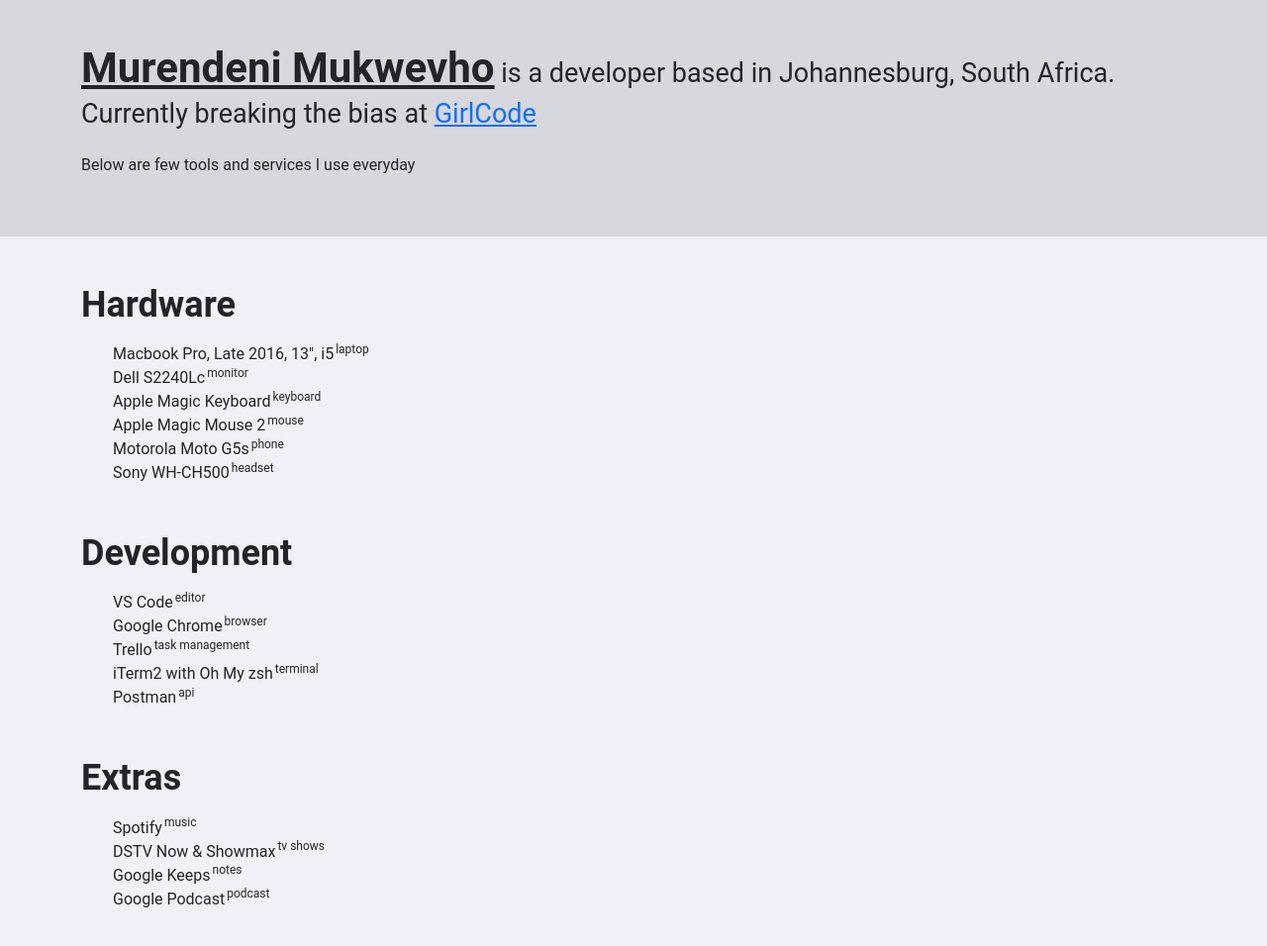
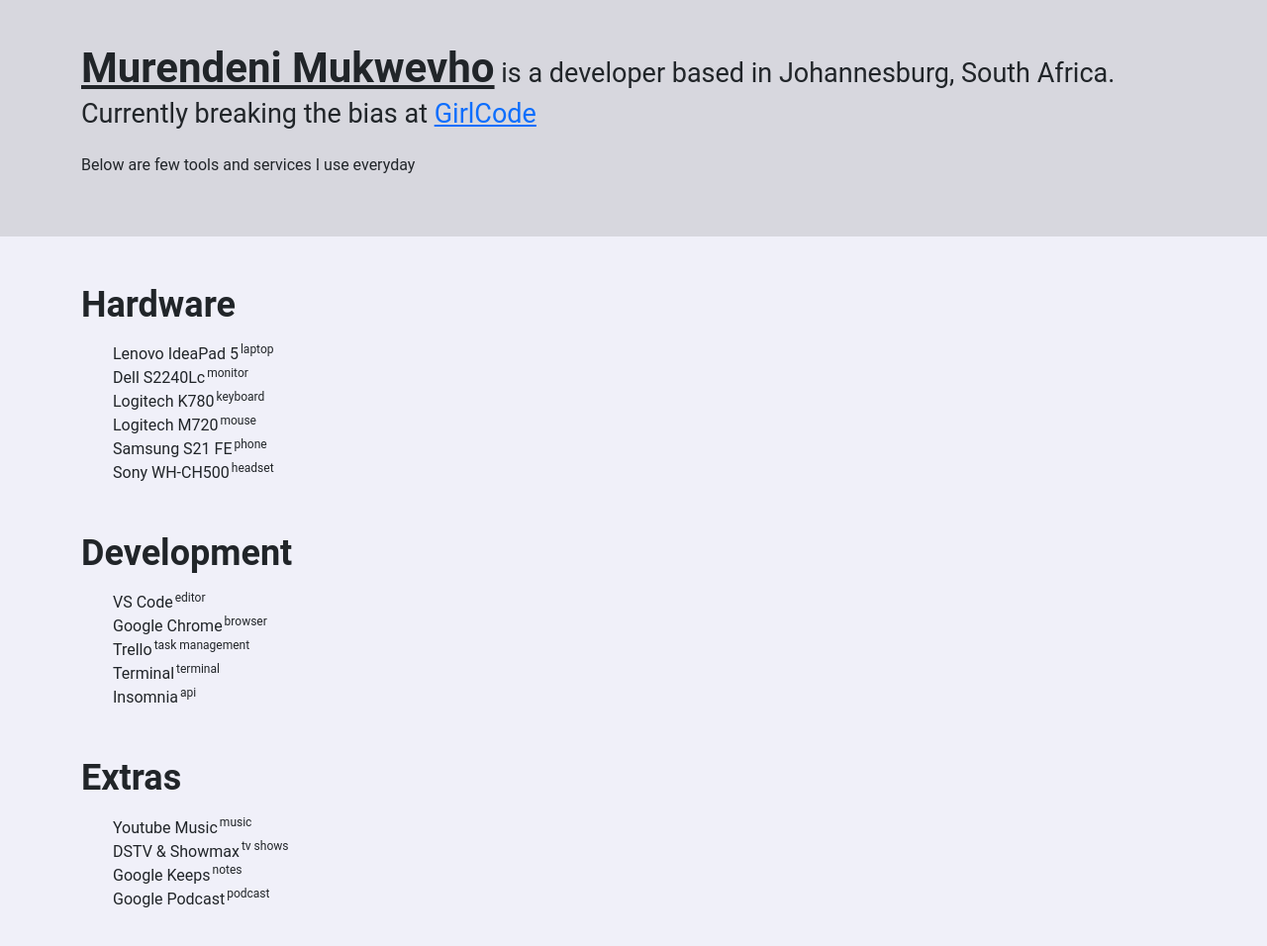
Before and after one commit to mukwevhom/mukwevhom, a Gatsby site: page /uses in a window 1280 px wide. Shown: the whole page at 99% size. Built offline with nearby package versions, Linux system fonts and the light colour scheme; Gatsby itself is replaced by a stand-in of ours; a web font is replaced by a local one.

Commit message:
Updated Uses page

```diff
--- a/src/pages/uses.js
+++ b/src/pages/uses.js
@@ -21,11 +21,11 @@
                     <div className="category">
                         <h4 className="category-title">Hardware</h4>
                         <ul className="category-uses mt-3">
-                            <li>Macbook Pro, Late 2016, 13", i5<span>laptop</span></li>
+                            <li>Lenovo IdeaPad 5<span>laptop</span></li>
                             <li>Dell S2240Lc<span>monitor</span></li>
-                            <li>Apple Magic Keyboard<span>keyboard</span></li>
-                            <li>Apple Magic Mouse 2<span>mouse</span></li>
-                            <li>Motorola Moto G5s<span>phone</span></li>
+                            <li>Logitech K780<span>keyboard</span></li>
+                            <li>Logitech M720<span>mouse</span></li>
+                            <li>Samsung S21 FE<span>phone</span></li>
                             <li>Sony WH-CH500<span>headset</span></li>
                         </ul>
                     </div>
@@ -35,15 +35,15 @@
                             <li>VS Code<span>editor</span></li>
                             <li>Google Chrome<span>browser</span></li>
                             <li>Trello<span>task management</span></li>
-                            <li>iTerm2 with Oh My zsh<span>terminal</span></li>
-                            <li>Postman<span>api</span></li>
+                            <li>Terminal<span>terminal</span></li>
+                            <li>Insomnia<span>api</span></li>
                         </ul>
                     </div>
                     <div className="category mt-5">
                         <h4 className="category-title">Extras</h4>
                         <ul className="category-uses mt-3">
-                            <li>Spotify<span>music</span></li>
-                            <li>DSTV Now & Showmax<span>tv shows</span></li>
+                            <li>Youtube Music<span>music</span></li>
+                            <li>DSTV &amp; Showmax<span>tv shows</span></li>
                             <li>Google Keeps<span>notes</span></li>
                             <li>Google Podcast<span>podcast</span></li>
                         </ul>
```
